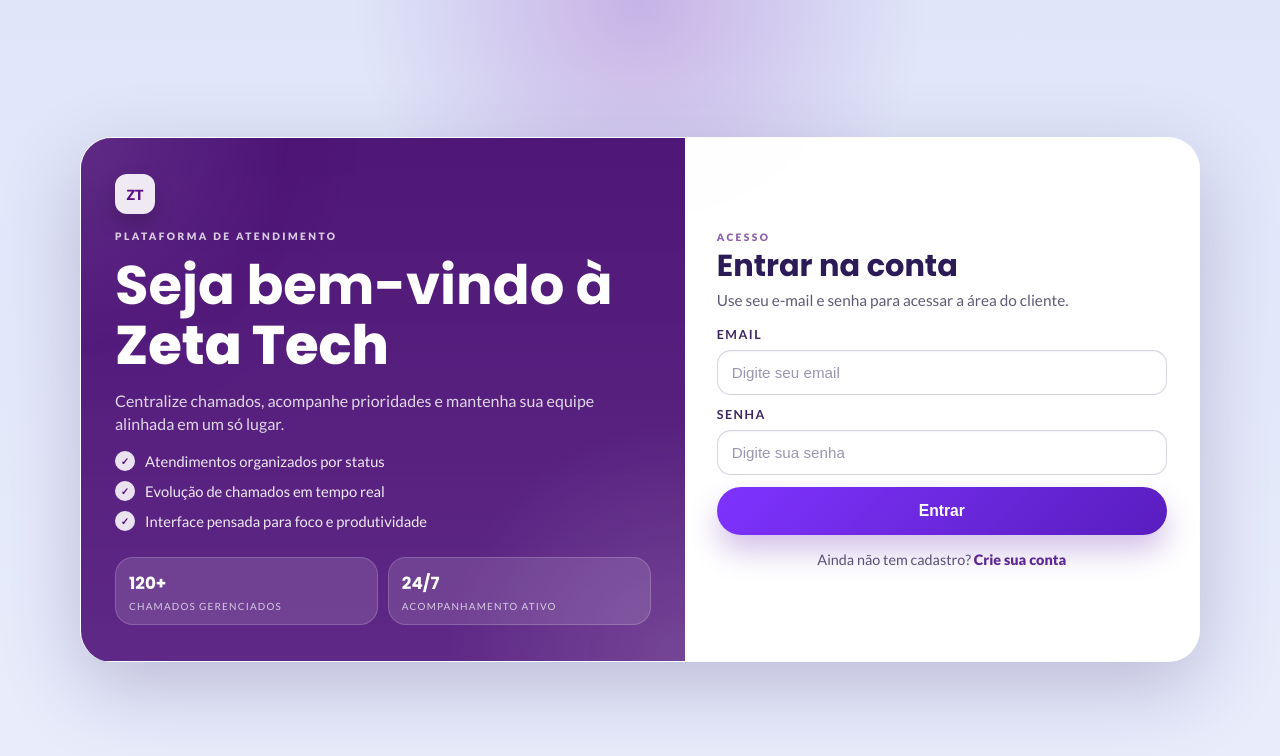
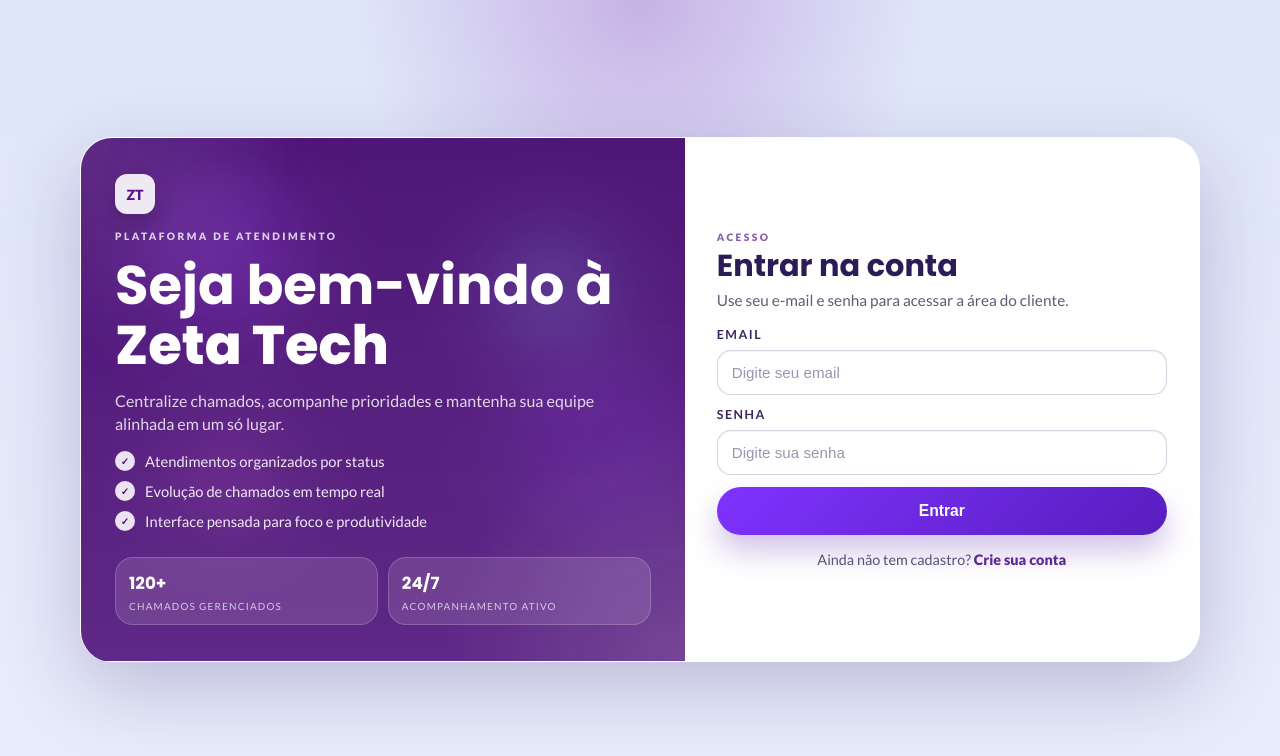
Before and after one commit to SergioBadaro/zeta-tech, a plain HTML site: page assets/Login/login-de-usuario.html in a window 1280 px wide. Drawn offline with Linux system fonts and the light colour scheme.

Commit message:
Atualizações na estilização para telas menores

```diff
--- a/css/login-de-usuario.css
+++ b/css/login-de-usuario.css
@@ -59,6 +59,34 @@ body {
       transparent 36%
     );
   position: relative;
+  overflow: hidden;
+  transform: translate3d(var(--visual-move-x, 0), var(--visual-move-y, 0), 0);
+  transition: transform 0.18s ease-out;
+}
+
+.auth-visual .visual-blob {
+  position: absolute;
+  border-radius: 50%;
+  filter: blur(36px);
+  opacity: 0.7;
+  pointer-events: none;
+  mix-blend-mode: screen;
+  transform: translate3d(0, 0, 0);
+  animation-name: float-blob;
+  animation-timing-function: ease-in-out;
+  animation-iteration-count: infinite;
+}
+
+@keyframes float-blob {
+  0% {
+    transform: translate3d(0, 0, 0);
+  }
+  50% {
+    transform: translate3d(0, -14px, 0) scale(1.06);
+  }
+  100% {
+    transform: translate3d(0, 0, 0);
+  }
 }
 
 .auth-visual::before {
@@ -383,6 +411,19 @@ body {
 
   .auth-visual {
     min-height: 290px;
+    padding: 30px 24px;
+  }
+
+  .auth-visual .lead,
+  .auth-visual .feature-list,
+  .auth-visual .visual-card {
+    display: none;
+  }
+
+  .auth-visual h1 {
+    font-size: 2.8rem;
+    line-height: 1.05;
+    margin-bottom: 10px;
   }
 }
 
--- a/js/auth-transition.js
+++ b/js/auth-transition.js
@@ -38,4 +38,39 @@ document.addEventListener("DOMContentLoaded", () => {
       }
     });
   });
+
+  function initVisualBlobs() {
+    if (!authShell) return;
+    const visual = authShell.querySelector('.auth-visual');
+    if (!visual) return;
+
+    const blobs = [
+      { top: '8%', left: '10%', size: 160, color: 'rgba(137, 82, 255, 0.35)', duration: 8.4, delay: 0 },
+      { top: '20%', left: '68%', size: 120, color: 'rgba(95, 184, 255, 0.28)', duration: 9.2, delay: 0.8 },
+      { top: '58%', left: '16%', size: 100, color: 'rgba(255, 123, 217, 0.2)', duration: 7.6, delay: 0.4 },
+      { top: '44%', left: '72%', size: 180, color: 'rgba(113, 61, 255, 0.22)', duration: 10.1, delay: 0.2 },
+    ];
+
+    blobs.forEach((blobDef) => {
+      const blob = document.createElement('span');
+      blob.className = 'visual-blob';
+      blob.style.width = `${blobDef.size}px`;
+      blob.style.height = `${blobDef.size}px`;
+      blob.style.top = blobDef.top;
+      blob.style.left = blobDef.left;
+      blob.style.background = blobDef.color;
+      blob.style.animationDuration = `${blobDef.duration}s`;
+      blob.style.animationDelay = `${blobDef.delay}s`;
+      visual.appendChild(blob);
+    });
+
+    visual.addEventListener('mousemove', (event) => {
+      const x = (event.clientX / window.innerWidth - 0.5) * 24;
+      const y = (event.clientY / window.innerHeight - 0.5) * 24;
+      visual.style.setProperty('--visual-move-x', `${x}px`);
+      visual.style.setProperty('--visual-move-y', `${y}px`);
+    });
+  }
+
+  initVisualBlobs();
 });
```
